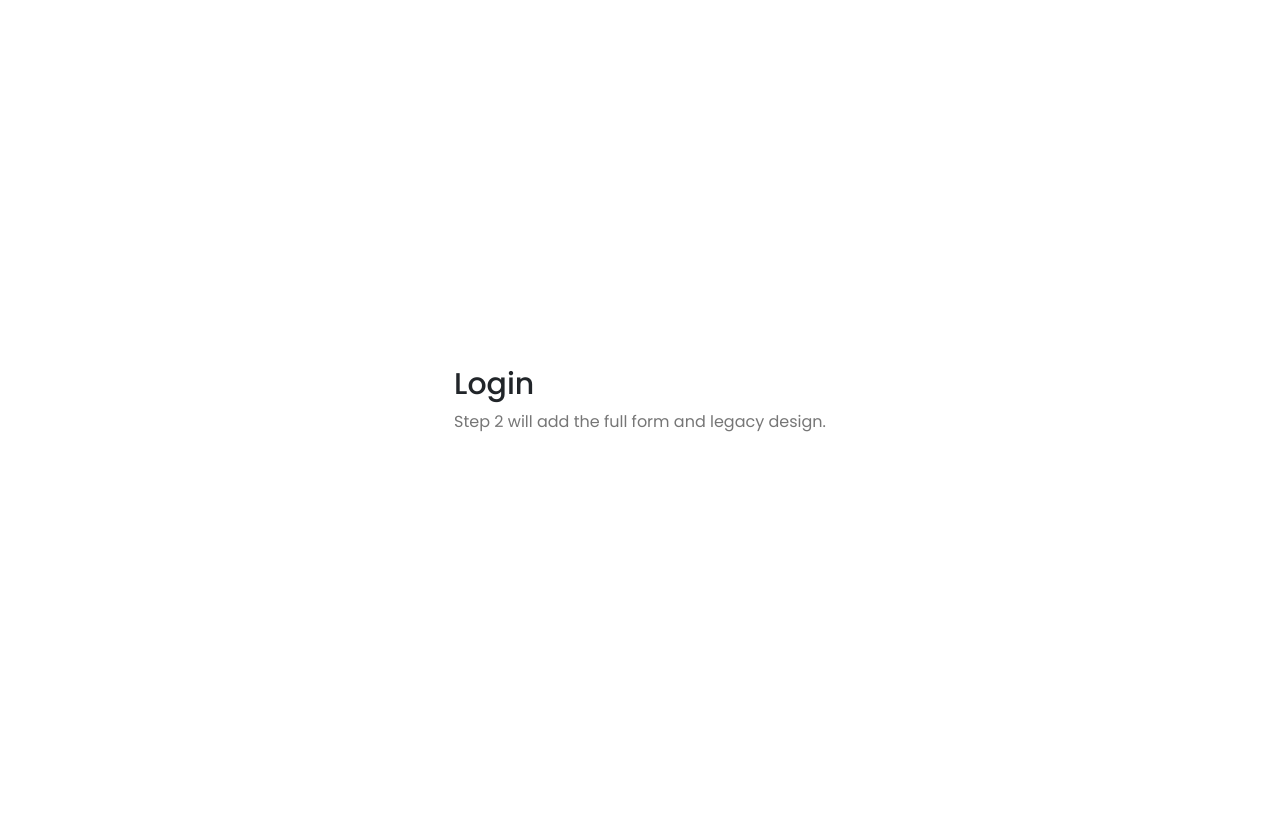
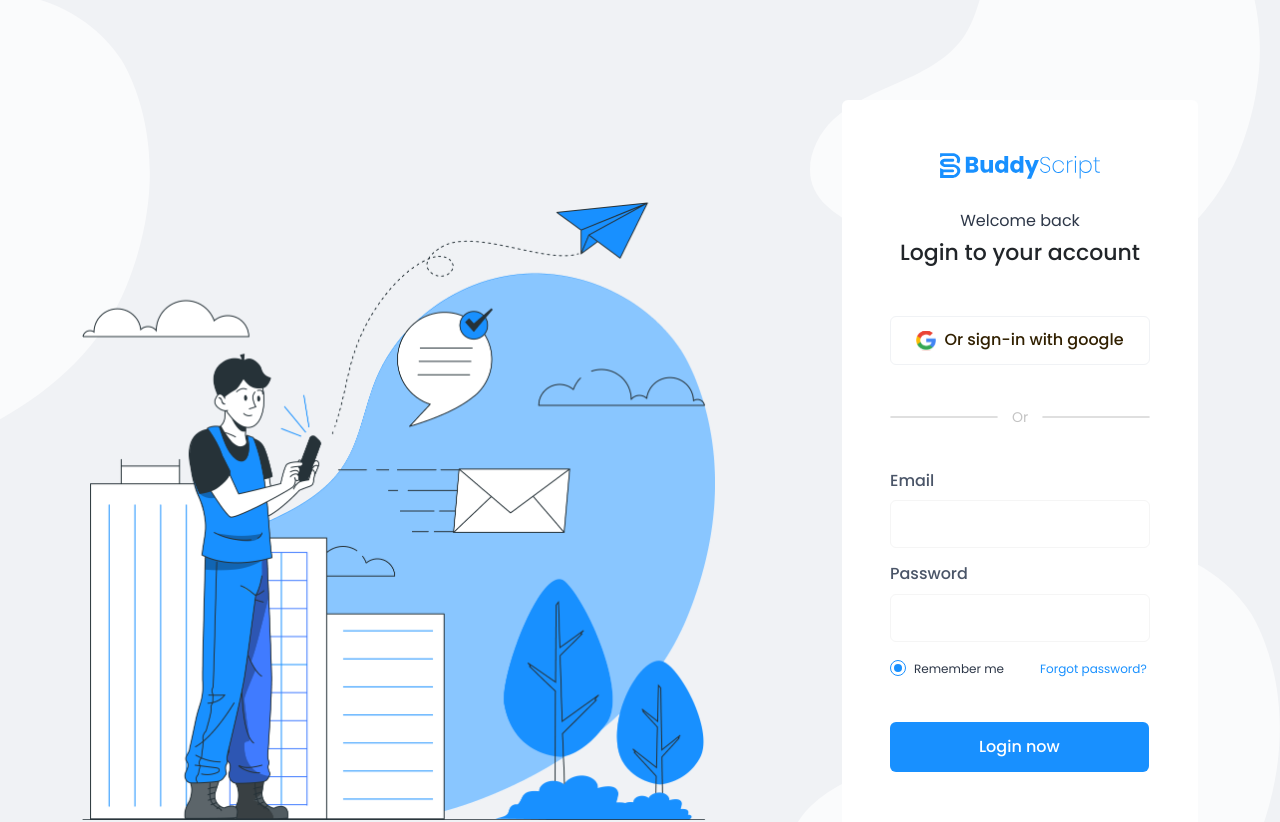
Before and after one commit to Saad7890-web/social-feed-frontend, a React (Vite) app: page /login in a window 1280 px wide. Shown: the top 822 px of the page. Before the commit the page ends 800 px from the top, so only its background shows below. Built offline with nearby package versions, Linux system fonts and the light colour scheme; no server answers.

Commit message:
added login page

```diff
--- a/src/pages/LoginPage.tsx
+++ b/src/pages/LoginPage.tsx
@@ -1,10 +1,263 @@
-export default function LoginPage() {
+import { zodResolver } from "@hookform/resolvers/zod";
+import { useEffect } from "react";
+import { useForm } from "react-hook-form";
+import { Link, useNavigate } from "react-router-dom";
+import { useAuth } from "../context/AuthContext";
+import { getApiErrorMessage } from "../lib/errors";
+import { loginSchema, type LoginFormValues } from "../lib/validators/auth";
+
+function FieldError({ message }: { message?: string }) {
+  if (!message) return null;
+
   return (
-    <main style={{ minHeight: "100vh", display: "grid", placeItems: "center" }}>
-      <section>
-        <h1>Login</h1>
-        <p>Step 2 will add the full form and legacy design.</p>
-      </section>
-    </main>
+    <p
+      style={{
+        margin: "6px 0 0",
+        color: "#dc3545",
+        fontSize: 12,
+        lineHeight: 1.4,
+      }}
+      role="alert"
+    >
+      {message}
+    </p>
   );
 }
+
+export default function LoginPage() {
+  const navigate = useNavigate();
+  const { signIn, sessionError, clearSessionError } = useAuth();
+
+  const {
+    register,
+    handleSubmit,
+    formState: { errors, isSubmitting },
+    setError,
+  } = useForm<LoginFormValues>({
+    resolver: zodResolver(loginSchema),
+    defaultValues: {
+      email: "",
+      password: "",
+    },
+  });
+
+  useEffect(() => {
+    clearSessionError();
+  }, [clearSessionError]);
+
+  const onSubmit = async (values: LoginFormValues) => {
+    clearSessionError();
+
+    try {
+      await signIn(values);
+      navigate("/feed", { replace: true });
+    } catch (error) {
+      const message = getApiErrorMessage(error, "Unable to sign in.");
+      setError("root", { type: "server", message });
+    }
+  };
+
+  const rootMessage = errors.root?.message?.toString() || sessionError;
+
+  return (
+    <section className="_social_login_wrapper _layout_main_wrapper">
+      <div className="_shape_one">
+        <img src="/assets/images/shape1.svg" alt="" className="_shape_img" />
+        <img
+          src="/assets/images/dark_shape.svg"
+          alt=""
+          className="_dark_shape"
+        />
+      </div>
+      <div className="_shape_two">
+        <img src="/assets/images/shape2.svg" alt="" className="_shape_img" />
+        <img
+          src="/assets/images/dark_shape1.svg"
+          alt=""
+          className="_dark_shape _dark_shape_opacity"
+        />
+      </div>
+      <div className="_shape_three">
+        <img src="/assets/images/shape3.svg" alt="" className="_shape_img" />
+        <img
+          src="/assets/images/dark_shape2.svg"
+          alt=""
+          className="_dark_shape _dark_shape_opacity"
+        />
+      </div>
+
+      <div className="_social_login_wrap">
+        <div className="container">
+          <div className="row align-items-center">
+            <div className="col-xl-8 col-lg-8 col-md-12 col-sm-12">
+              <div className="_social_login_left">
+                <div className="_social_login_left_image">
+                  <img
+                    src="/assets/images/login.png"
+                    alt="Login illustration"
+                    className="_left_img"
+                  />
+                </div>
+              </div>
+            </div>
+
+            <div className="col-xl-4 col-lg-4 col-md-12 col-sm-12">
+              <div className="_social_login_content">
+                <div className="_social_login_left_logo _mar_b28">
+                  <img
+                    src="/assets/images/logo.svg"
+                    alt="Buddy Script"
+                    className="_left_logo"
+                  />
+                </div>
+
+                <p className="_social_login_content_para _mar_b8">
+                  Welcome back
+                </p>
+                <h4 className="_social_login_content_title _titl4 _mar_b50">
+                  Login to your account
+                </h4>
+
+                <button
+                  type="button"
+                  className="_social_login_content_btn _mar_b40"
+                  disabled
+                >
+                  <img
+                    src="/assets/images/google.svg"
+                    alt=""
+                    className="_google_img"
+                  />{" "}
+                  <span>Or sign-in with google</span>
+                </button>
+
+                <div className="_social_login_content_bottom_txt _mar_b40">
+                  <span>Or</span>
+                </div>
+
+                {rootMessage ? (
+                  <div
+                    role="alert"
+                    style={{
+                      marginBottom: 16,
+                      padding: "12px 14px",
+                      borderRadius: 12,
+                      background: "rgba(220,53,69,0.08)",
+                      color: "#dc3545",
+                      fontSize: 13,
+                      lineHeight: 1.5,
+                    }}
+                  >
+                    {rootMessage}
+                  </div>
+                ) : null}
+
+                <form
+                  className="_social_login_form"
+                  onSubmit={handleSubmit(onSubmit)}
+                  noValidate
+                >
+                  <div className="row">
+                    <div className="col-xl-12 col-lg-12 col-md-12 col-sm-12">
+                      <div className="_social_login_form_input _mar_b14">
+                        <label
+                          className="_social_login_label _mar_b8"
+                          htmlFor="login-email"
+                        >
+                          Email
+                        </label>
+                        <input
+                          id="login-email"
+                          type="email"
+                          autoComplete="email"
+                          className="form-control _social_login_input"
+                          aria-invalid={Boolean(errors.email)}
+                          {...register("email")}
+                        />
+                        <FieldError message={errors.email?.message} />
+                      </div>
+                    </div>
+
+                    <div className="col-xl-12 col-lg-12 col-md-12 col-sm-12">
+                      <div className="_social_login_form_input _mar_b14">
+                        <label
+                          className="_social_login_label _mar_b8"
+                          htmlFor="login-password"
+                        >
+                          Password
+                        </label>
+                        <input
+                          id="login-password"
+                          type="password"
+                          autoComplete="current-password"
+                          className="form-control _social_login_input"
+                          aria-invalid={Boolean(errors.password)}
+                          {...register("password")}
+                        />
+                        <FieldError message={errors.password?.message} />
+                      </div>
+                    </div>
+                  </div>
+
+                  <div className="row">
+                    <div className="col-lg-6 col-xl-6 col-md-6 col-sm-12">
+                      <div className="form-check _social_login_form_check">
+                        <input
+                          className="form-check-input _social_login_form_check_input"
+                          type="radio"
+                          name="flexRadioDefault"
+                          id="flexRadioDefault2"
+                          checked
+                          readOnly
+                        />
+                        <label
+                          className="form-check-label _social_login_form_check_label"
+                          htmlFor="flexRadioDefault2"
+                        >
+                          Remember me
+                        </label>
+                      </div>
+                    </div>
+                    <div className="col-lg-6 col-xl-6 col-md-6 col-sm-12">
+                      <div className="_social_login_form_left">
+                        <p className="_social_login_form_left_para">
+                          Forgot password?
+                        </p>
+                      </div>
+                    </div>
+                  </div>
+
+                  <div className="row">
+                    <div className="col-lg-12 col-md-12 col-xl-12 col-sm-12">
+                      <div className="_social_login_form_btn _mar_t40 _mar_b60">
+                        <button
+                          type="submit"
+                          className="_social_login_form_btn_link _btn1"
+                          disabled={isSubmitting}
+                          aria-busy={isSubmitting}
+                        >
+                          {isSubmitting ? "Logging in..." : "Login now"}
+                        </button>
+                      </div>
+                    </div>
+                  </div>
+                </form>
+
+                <div className="row">
+                  <div className="col-xl-12 col-lg-12 col-md-12 col-sm-12">
+                    <div className="_social_login_bottom_txt">
+                      <p className="_social_login_bottom_txt_para">
+                        Dont have an account?{" "}
+                        <Link to="/register">Create New Account</Link>
+                      </p>
+                    </div>
+                  </div>
+                </div>
+              </div>
+            </div>
+          </div>
+        </div>
+      </div>
+    </section>
+  );
+}
```
